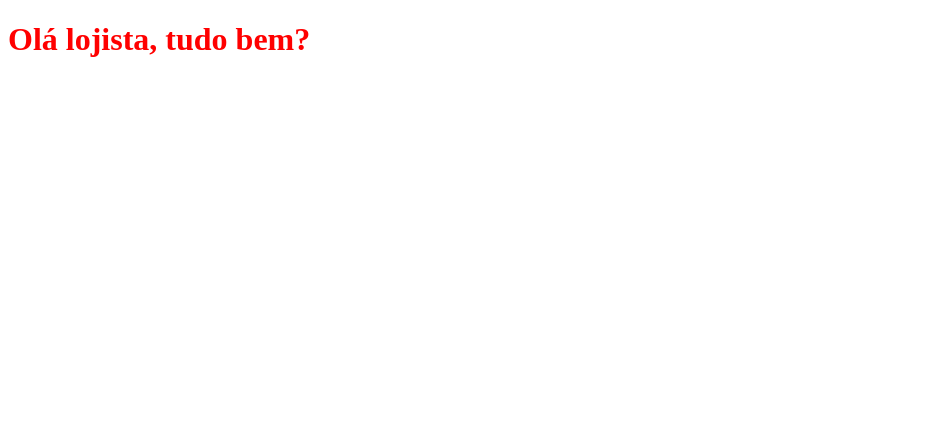
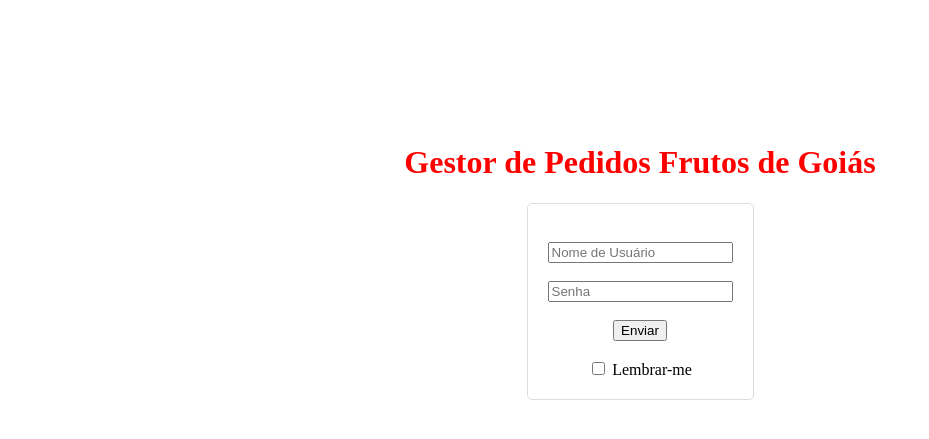
Before and after one commit to gugatwos/PROJETO_INTEGRADOR_I_UNIVESP, a Django app: page /home/ver_home/ in a window 1280 px wide. Shown: the top 439 px of the page, without its empty margins (0-929 px from the left). Run offline with Django 5.2, Linux system fonts and the light colour scheme.

Commit message:
Super usuário criado e modelo da página da  home com login estruturado

```diff
--- a/home/templates/ver_home.html
+++ b/home/templates/ver_home.html
@@ -4,12 +4,51 @@
     <head>
         <meta charset="utf-8">
         <meta http-equiv="X-UA-Compatible" content="IE=edge">
-        <title></title>
+        <title>Gestor de Pedidos Frutos de Goiás</title> <!-- Título corrigido -->
         <meta name="description" content="">
         <meta name="viewport" content="width=device-width, initial-scale=1">
-        <link rel="stylesheet" href="{% static 'home/css/ver_home.css'%}"
+        <link rel="stylesheet" href="{% static 'home/css/ver_home.css' %}">
+        <style>
+            /* Estilos para centralizar o formulário e o título */
+            body {
+                display: flex;
+                flex-direction: column;
+                justify-content: center;
+                align-items: center;
+                height: 100vh; /* Faz com que o body ocupe a altura total da tela */
+                margin: 0; /* Remove a margem padrão */
+            }
+
+            form {
+                text-align: center; /* Centraliza o texto dentro do formulário */
+                border: 1px solid #ddd; /* Adiciona uma borda ao formulário para destaque */
+                padding: 20px; /* Adiciona um pouco de espaço dentro do formulário */
+                border-radius: 5px; /* Bordas arredondadas */
+            }
+
+            h1 {
+                margin-top: -20%; /* Ajuste conforme necessário para posicionar o título */
+                text-align: center; /* Certifica-se de que o título está centralizado */
+            }
+        </style>
     </head>
     <body>
-        <h1>Olá lojista, tudo bem?</h1>
+        <h1>Gestor de Pedidos Frutos de Goiás</h1> <!-- Título da página no corpo do documento -->
+
+        <form action="{% url 'ver_home' %}" method="POST">
+            {% csrf_token %} <!-- Importante para segurança em formulários Django -->
+            <br>
+            <input type="text" id="username" name="username" placeholder="Nome de Usuário">
+            <br>
+            <br>
+            <input type="password" id="password" name="password" placeholder="Senha">
+            <br>
+            <br>
+            <input type="submit" value="Enviar">
+            <br>
+            <br>
+            <input type="checkbox" id="remember" name="remember">
+            <label for="remember">Lembrar-me</label>
+        </form>
     </body>
 </html>
--- a/templates/static/home/css/ver_home.css
+++ b/templates/static/home/css/ver_home.css
@@ -1,3 +1,7 @@
+title{
+    color: green;
+}
+
 h1{
     color: red;
 
```
Also changed, not shown: db.sqlite3.
